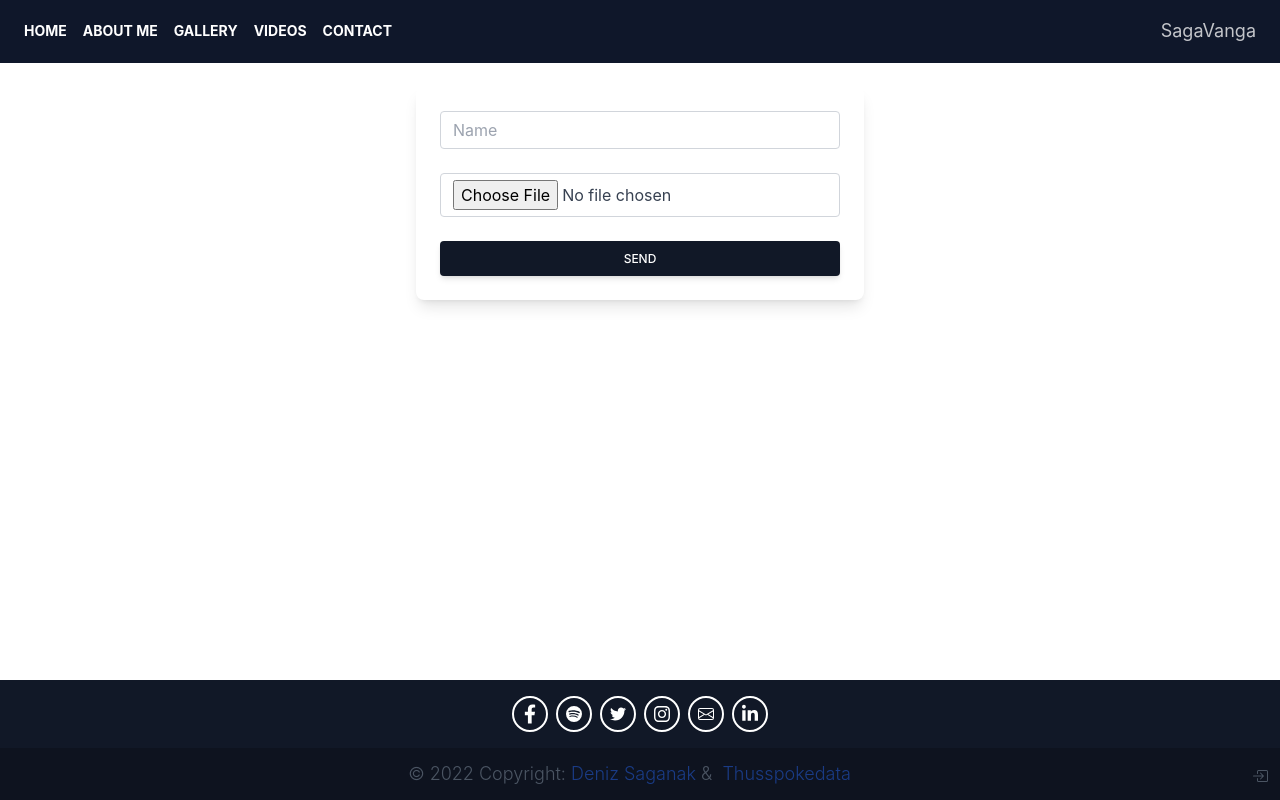
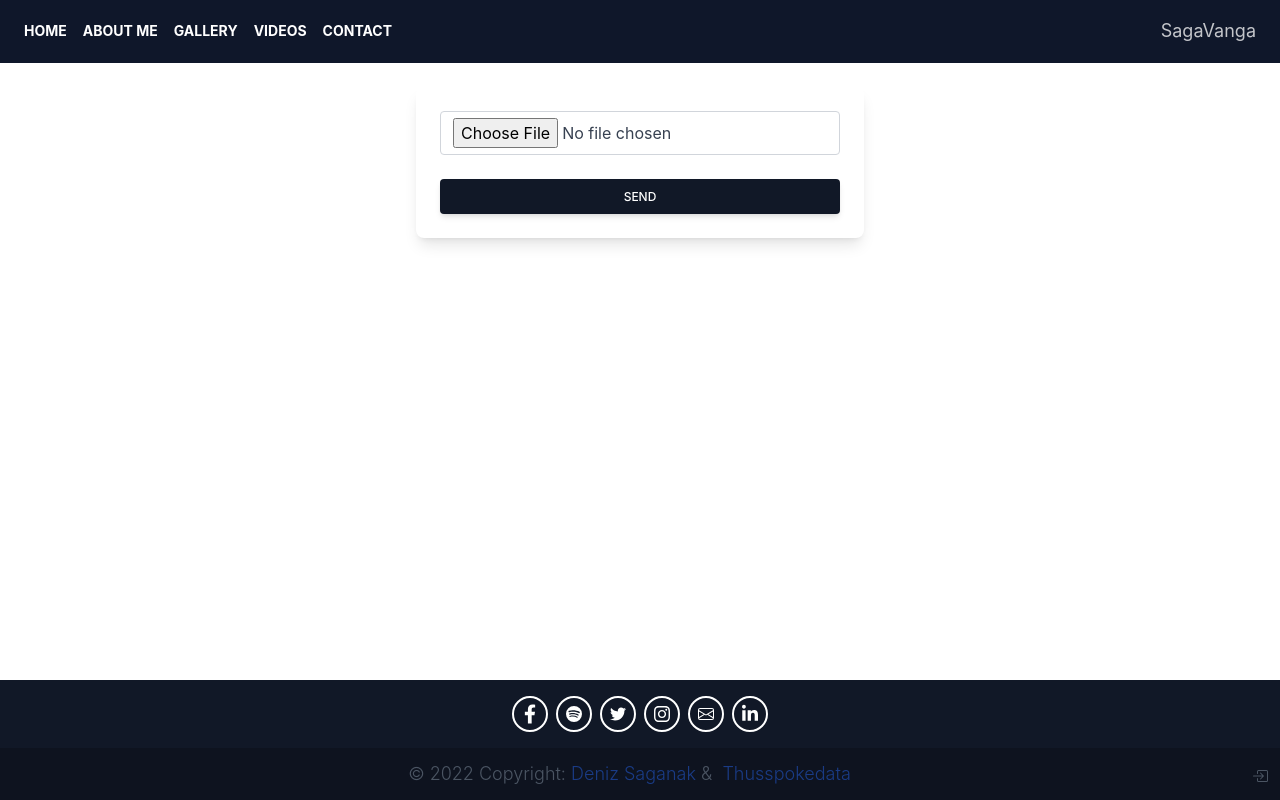
Before and after one commit to YuruBeDeniz/ElcinAkpinarWebProject, a React (Create React App) app in the folder client/: page /gallery/add-picture in a window 1280 px wide. Built offline with nearby package versions, Linux system fonts and the light colour scheme.

Commit message:
add pictures to gallery

```diff
--- a/client/package.json
+++ b/client/package.json
@@ -7,6 +7,7 @@
     "@testing-library/jest-dom": "^5.16.5",
     "@testing-library/react": "^13.4.0",
     "@testing-library/user-event": "^13.5.0",
+    "postcss-color-rebeccapurple": "^7.1.1",
     "react": "^18.2.0",
     "react-dom": "^18.2.0",
     "react-helmet": "^6.1.0",
--- a/client/src/App.js
+++ b/client/src/App.js
@@ -2,12 +2,11 @@ import "./App.css";
 import React from "react";
 import { Routes, Route } from "react-router-dom";
 import Navbar from "./components/Navbar";
-import { Footer } from "./components";
 import Home from "./pages/Home";
 import AboutMe from "./pages/AboutMe";
 import LoginPopup from "./components/LoginPopup";
 import SignUpPopup from "./components/SignUpPopup";
-import { ShowGallery, AddPicture } from "./components";
+import { ShowGallery, AddPicture, Footer } from "./components";
 
 export default function App() {
   return (
--- a/client/src/components/Footer.js
+++ b/client/src/components/Footer.js
@@ -85,7 +85,7 @@ export function Footer() {
             </a>
             {/* ------------------------------- INSTAGRAM ---------------------------- */}
             <a
-              href="#!"
+              href="https://instagram.com/suoxi.e/"
               type="button"
               target="_blank"
               rel="noopener noreferrer"
--- a/client/src/components/gallery/AddPicture.js
+++ b/client/src/components/gallery/AddPicture.js
@@ -1,12 +1,11 @@
 import React, { useState } from "react";
-// import { Helmet } from "react-helmet";
+import { Helmet } from "react-helmet";
 import axios from "axios";
 // import { response } from "express";
 // import { ShowGallery } from "./ShowGallery";
 import Swal from "sweetalert2";
 
 export function AddPicture() {
-  const [title, setTitle] = useState("");
   const [image, setImage] = useState("");
   const [setErrorMessage] = useState("");
 
@@ -24,7 +23,6 @@ export function AddPicture() {
       .then((data) => {
         console.log(data.url);
         const requestBody = {
-          title,
           imgUrl: data.url,
         };
         if (data.url.length > 1) {
@@ -37,7 +35,7 @@ export function AddPicture() {
                   icon: "success",
                   title: "The picture has been saved",
                   showConfirmButton: false,
-                  timer: 1000,
+                  timer: 500,
                 });
               }
             });
@@ -47,38 +45,16 @@ export function AddPicture() {
         const errorDescription = err.response.data.message;
         setErrorMessage(errorDescription);
       });
-    setTitle("");
     setImage("");
   };
 
   return (
     <>
+      <Helmet>
+        <title>Elçin Akpınar</title>
+      </Helmet>
       <div className="block p-6 rounded-lg shadow-lg bg-white max-w-md mx-auto mt-6">
         <form>
-          <div className="form-group mb-6">
-            <input
-              type="text"
-              className="form-control block
-                w-full
-                px-3
-                py-1.5
-                text-base
-                font-normal
-                text-gray-700
-                bg-white bg-clip-padding
-                border border-solid border-gray-300
-                rounded
-                transition
-                ease-in-out
-                m-0
-                focus:text-gray-700 focus:bg-white focus:border-blue-600 focus:outline-none"
-              id="exampleInput7"
-              name="title"
-              value={title}
-              placeholder="Name"
-              onChange={(e) => setTitle(e.target.value)}
-            />
-          </div>
           <div className="form-group mb-6">
             <input
               type="file"
--- a/client/src/components/gallery/ShowGallery.js
+++ b/client/src/components/gallery/ShowGallery.js
@@ -1,68 +1,44 @@
-import React from "react";
+import React, { useState, useEffect } from "react";
+import { Helmet } from "react-helmet";
+import axios from "axios";
 
 export function ShowGallery() {
+  const [gallery, setGallery] = useState([]);
+
+  useEffect(() => {
+    axios
+      .get("/api/gallery")
+      .then((response) => {
+        setGallery(response.data);
+      })
+      .catch((err) => console.log(err));
+  }, []);
   return (
     <>
+      <Helmet>
+        <title>Elçin Akpınar | Gallery</title>
+      </Helmet>
+      {gallery ? (
         <section className="overflow-hidden text-gray-700 ">
           <div className="container px-5 py-2 mx-auto lg:pt-12 lg:px-32">
             <div className="flex flex-wrap -m-1 md:-m-2">
-            <div className="flex flex-wrap w-1/3">
+              {gallery.map((item) => (
+                <div className="flex flex-wrap w-1/3" key={item._id}>
                   <div className="w-full p-1 md:p-2">
                     <img
                       alt="gallery"
-                  className="block object-cover object-center w-full h-full rounded-lg"
-                  src="https://mdbcdn.b-cdn.net/img/Photos/Horizontal/Nature/4-col/img%20(73).webp"
+                      className="block object-cover object-center w-full h-full rounded-lg hover:shadow-lg transition duration-300 ease-in-out"
+                      src={item.imgUrl}
                     />
                   </div>
                 </div>
-            <div className="flex flex-wrap w-1/3">
-              <div className="w-full p-1 md:p-2">
-                <img
-                  alt="gallery"
-                  className="block object-cover object-center w-full h-full rounded-lg"
-                  src="https://mdbcdn.b-cdn.net/img/Photos/Horizontal/Nature/4-col/img%20(74).webp"
-                />
-              </div>
-            </div>
-            <div className="flex flex-wrap w-1/3">
-              <div className="w-full p-1 md:p-2">
-                <img
-                  alt="gallery"
-                  className="block object-cover object-center w-full h-full rounded-lg"
-                  src="https://mdbcdn.b-cdn.net/img/Photos/Horizontal/Nature/4-col/img%20(75).webp"
-                />
-              </div>
-            </div>
-            <div className="flex flex-wrap w-1/3">
-              <div className="w-full p-1 md:p-2">
-                <img
-                  alt="gallery"
-                  className="block object-cover object-center w-full h-full rounded-lg"
-                  src="https://mdbcdn.b-cdn.net/img/Photos/Horizontal/Nature/4-col/img%20(70).webp"
-                />
-              </div>
-            </div>
-            <div className="flex flex-wrap w-1/3">
-              <div className="w-full p-1 md:p-2">
-                <img
-                  alt="gallery"
-                  className="block object-cover object-center w-full h-full rounded-lg"
-                  src="https://mdbcdn.b-cdn.net/img/Photos/Horizontal/Nature/4-col/img%20(76).webp"
-                />
-              </div>
-            </div>
-            <div className="flex flex-wrap w-1/3">
-              <div className="w-full p-1 md:p-2">
-                <img
-                  alt="gallery"
-                  className="block object-cover object-center w-full h-full rounded-lg"
-                  src="https://mdbcdn.b-cdn.net/img/Photos/Horizontal/Nature/4-col/img%20(72).webp"
-                />
-              </div>
-            </div>
+              ))}
             </div>
           </div>
         </section>
+      ) : (
+        ""
+      )}
     </>
   );
 }
```
Also changed, not shown: 1 other file (tests, documents, lock files or other folders). Lines whose indentation alone changed are shown as unchanged.
